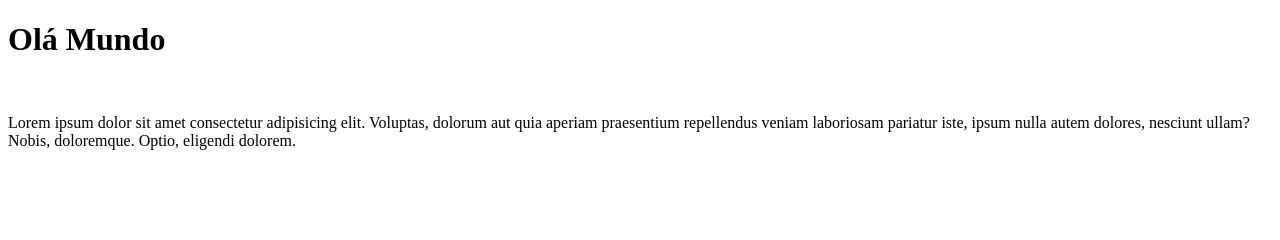
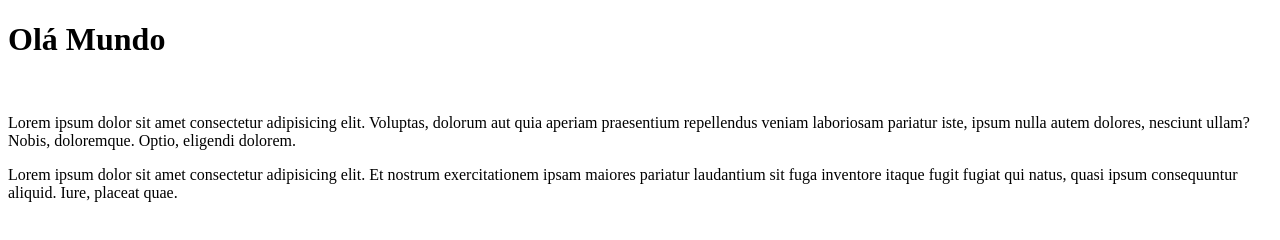
Before and after one commit to tlclaudino/Estudos, a plain HTML site: page Site exemplo/index.html in a window 1280 px wide. Drawn offline with Linux system fonts and the light colour scheme.

Commit message:
adicionei novo paragrafo

```diff
--- a/Site exemplo/index.html
+++ b/Site exemplo/index.html
@@ -9,5 +9,6 @@
     <h1>Olá Mundo</h1>
     <br>
     <p>Lorem ipsum dolor sit amet consectetur adipisicing elit. Voluptas, dolorum aut quia aperiam praesentium repellendus veniam laboriosam pariatur iste, ipsum nulla autem dolores, nesciunt ullam? Nobis, doloremque. Optio, eligendi dolorem.  </p>
+    <p>Lorem ipsum dolor sit amet consectetur adipisicing elit. Et nostrum exercitationem ipsam maiores pariatur laudantium sit fuga inventore itaque fugit fugiat qui natus, quasi ipsum consequuntur aliquid. Iure, placeat quae.</p>
 </body>
 </html>
```
